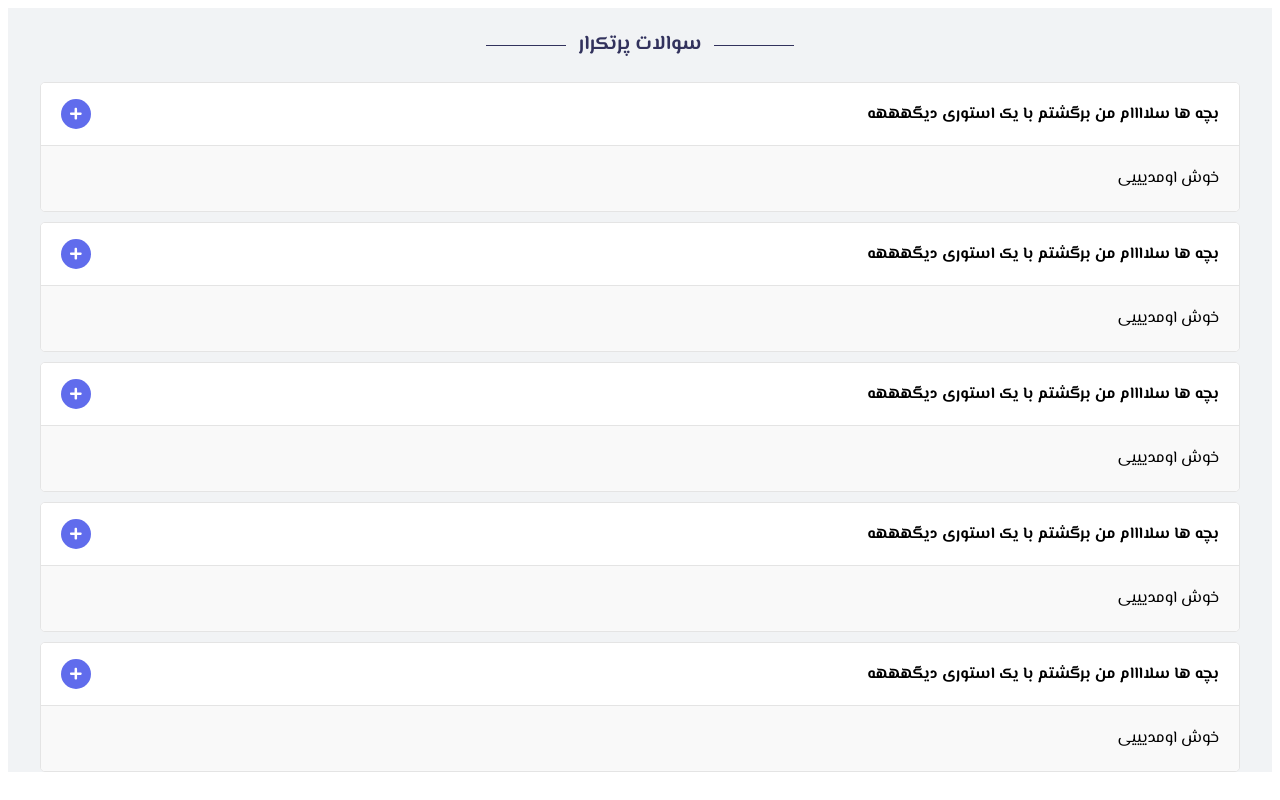
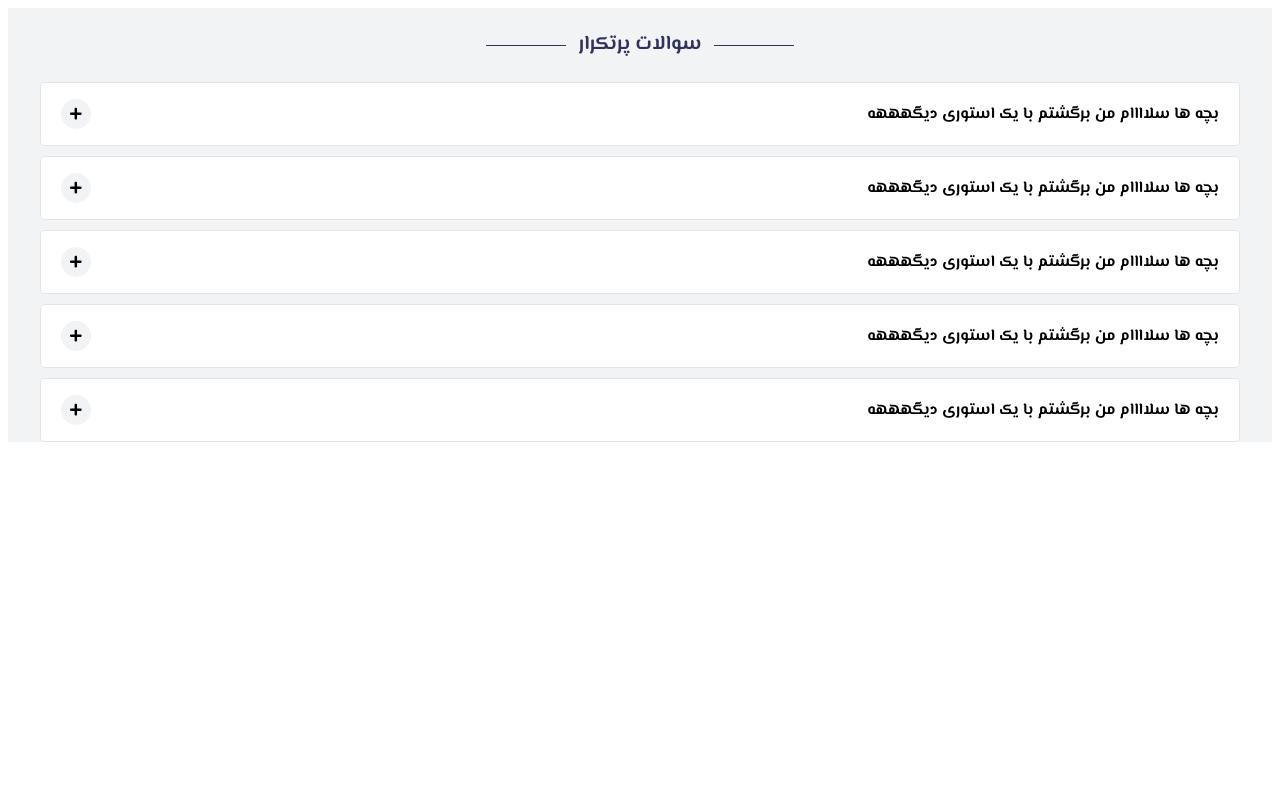
Before and after one commit to zahrabku/Geektori, a React (Create React App) app in the folder geektori/: page / in a window 1280 px wide. Built offline with nearby package versions, Linux system fonts and the light colour scheme.

Commit message:
add FAQ function

```diff
--- a/geektori/package.json
+++ b/geektori/package.json
@@ -9,11 +9,16 @@
     "@testing-library/jest-dom": "^5.11.4",
     "@testing-library/react": "^11.1.0",
     "@testing-library/user-event": "^12.1.10",
+    "@types/jest": "^27.0.1",
+    "@types/node": "^16.6.1",
+    "@types/react": "^17.0.17",
+    "@types/react-dom": "^17.0.9",
     "node-sass": "^6.0.1",
     "react": "^17.0.2",
     "react-dom": "^17.0.2",
     "react-scripts": "4.0.3",
     "sass": "^1.37.5",
+    "typescript": "^4.3.5",
     "web-vitals": "^1.0.1"
   },
   "scripts": {
--- a/geektori/src/components/FAQContainer.js
+++ b/geektori/src/components/FAQContainer.js
@@ -3,6 +3,8 @@ import FAQItem from './FAQItem.js'
 import '../styles/sass/FAQContainer.scss'
 
 function FAQContainer(props){
+
+
     return(
         <div className="FAQContainer">
         <FAQItem question="بچه ها سلاااام من برگشتم با یک استوری دیگهههه" answer="خوش اومدیییی"></FAQItem>
--- a/geektori/src/components/FAQItem.js
+++ b/geektori/src/components/FAQItem.js
@@ -1,14 +1,28 @@
-import React from 'react'
+import React, { useState } from 'react'
 import FAQAnswer from './FAQAnswer';
 import FAQuestion from './FAQuestion';
 import '../styles/sass/FAQItem.scss'
 
 
 function FAQItem(props){
+
+    const [isOpen,setIsOpen]=useState(false);
+
+    const toggleAccordion=()=>{
+        if(isOpen){
+            setIsOpen(false)
+        }
+        else{
+            setIsOpen(true)
+        }
+    }
+
     return(
         <div className="FAQItem__container">
-            <FAQuestion text={props.question}></FAQuestion>
+            <FAQuestion text={props.question} isOpen={isOpen} click={toggleAccordion}></FAQuestion>
+            {isOpen &&
             <FAQAnswer>{props.answer}</FAQAnswer>
+            }
         </div>
     )
 }
--- a/geektori/src/components/FAQuestion.js
+++ b/geektori/src/components/FAQuestion.js
@@ -3,13 +3,16 @@ import Button from './Button'
 import '../styles/sass/FAQuestion.scss'
 import '../styles/sass/button__plus.scss'
 import { faPlus } from '@fortawesome/free-solid-svg-icons'
+import { faMinus } from '@fortawesome/free-solid-svg-icons'
 
 
 function FAQuestion(props){
+    const isOpen=props.isOpen;
+
     return(
-            <div className="FAQuestion__content">
+            <div className="FAQuestion__content" onClick={props.click}>
                 <div className="FAQuestion__text">{props.text}</div>
-                <Button icon={faPlus} text='' className='button__plus'></Button>
+                <Button icon={isOpen ? faMinus : faPlus} text='' className='button__plus'></Button>
             </div>
 
     )
--- a/geektori/src/styles/sass/FAQuestion.scss
+++ b/geektori/src/styles/sass/FAQuestion.scss
@@ -8,6 +8,11 @@
     cursor: pointer;
     background-color: colors.$white-color;
 
+    &:hover  .button__plus{
+        background-color: colors.$blue-button;
+        color: colors.$white-color;
+        transition: 0.3s linear;
+    }
 }
 
 .FAQuestion__text{
--- a/geektori/src/styles/sass/button__plus.scss
+++ b/geektori/src/styles/sass/button__plus.scss
@@ -1,10 +1,10 @@
 @use 'colors';
 
 .button__plus{
-    color: colors.$white-color;
+    color: black;
     border-style: none;
     width: 30px;
     height: 30px;
     border-radius: 100%;
-    background-color: colors.$blue-button;
+    background-color:colors.$background-color;
 }
```
Also changed, not shown: 2 other files (tests, documents, lock files or other folders).
